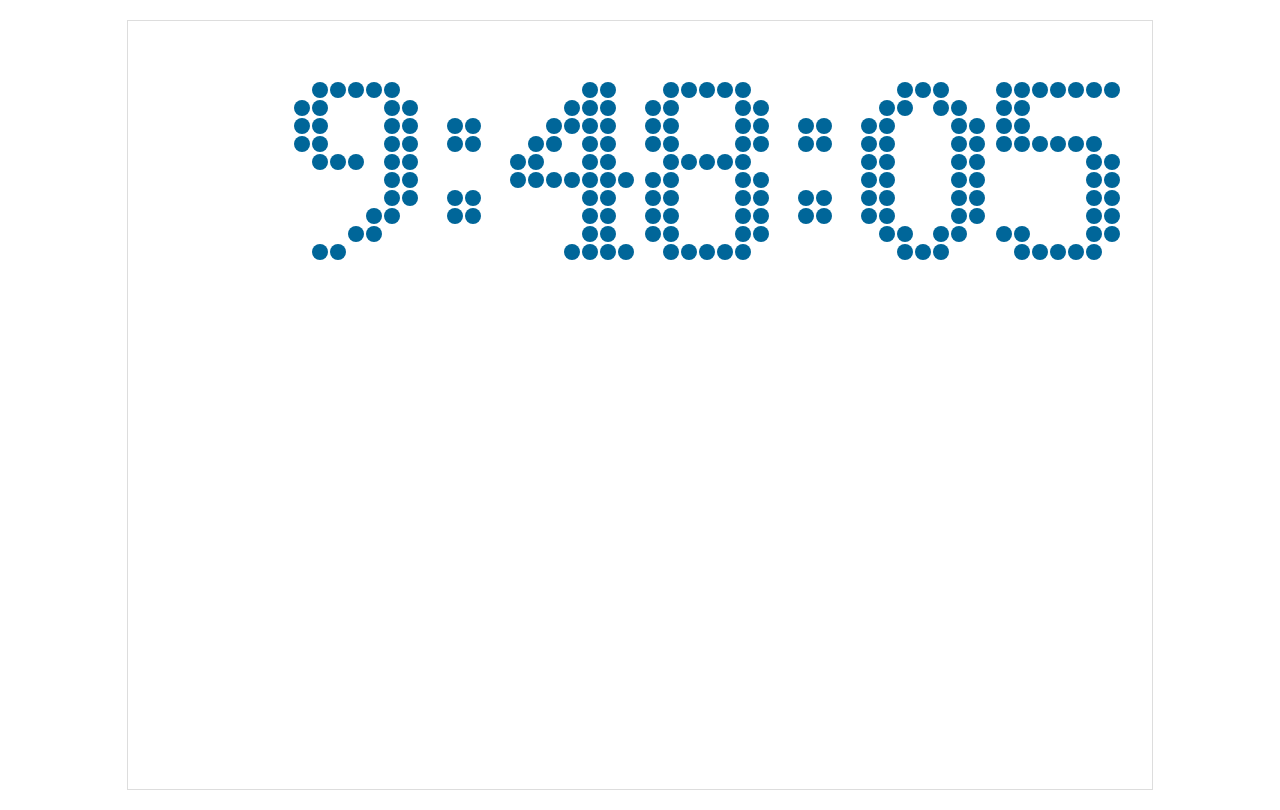
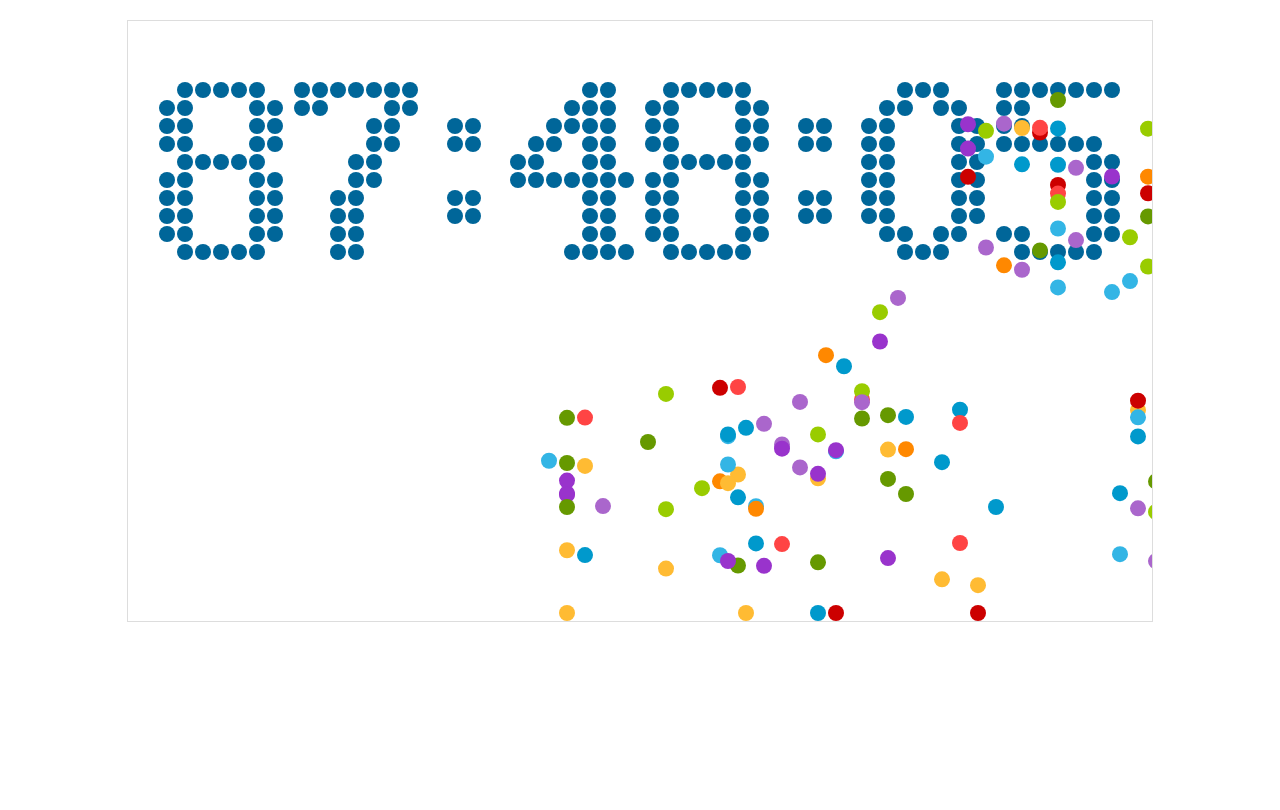
Before and after one commit to huiBuiling/html5, a plain HTML site: page html5/canvas/clock/index.html in a window 1280 px wide. Drawn offline with Linux system fonts and the light colour scheme.

Commit message:
canvas 系列-绚丽时钟

```diff
--- a/html5/canvas/clock/js/countdown.js
+++ b/html5/canvas/clock/js/countdown.js
@@ -1,13 +1,16 @@
 var WINDOW_WIDTH = 1024;
-var WINDOW_HEIGHT = 768;
-var RADIUS = 8;   //秋的半径
-var MARGIN_TOP = 60;  //距离画布的上边缘
+var WINDOW_HEIGHT = 600;
+var RADIUS = 8; //秋的半径
+var MARGIN_TOP = 60; //距离画布的上边缘
 var MARGIN_LEFT = 30; //距离画布的左边缘
 
-var endTime = new Date(2017,1,22,18,47,52);  //结束时间
-var curShowTimeSeconds=0;   //相差的秒数
+const endTime = new Date(2017, 1, 24, 18, 47, 52); //结束时间
+var curShowTimeSeconds = 0; //相差的秒数
 
-window.onload = function(){
+var balls = [];
+const colors = ["#33B5E5", "#0099CC", "#AA66CC", "#9933CC", "#99CC00", "#669900", "#FFBB33", "#FF8800", "#FF4444", "#CC0000"]
+
+window.onload = function() {
 
     var canvas = document.getElementById('canvas');
     var context = canvas.getContext("2d");
@@ -15,36 +18,16 @@ window.onload = function(){
     canvas.width = WINDOW_WIDTH;
     canvas.height = WINDOW_HEIGHT;
 
-    curShowTimeSeconds = getCurrentShowTimeSeconds();
-
-    setInterval(function(){
-    	render(context);
-    	update();
-    },50);
-
+    curShowTimeSeconds = getCurrentShowTimeSeconds()
+    setInterval(
+        function() {
+            render(context);
+            update();
+        },
+        50
+    );
 }
 
-/**
- * 更改时间
- * @return {[type]} [description]
- */
-function update(){
-
-    var nextShowTimeSeconds = getCurrentShowTimeSeconds();
-
-    var nextHours = parseInt( nextShowTimeSeconds / 3600);
-    var nextMinutes = parseInt( (nextShowTimeSeconds - nextHours * 3600)/60 )
-    var nextSeconds = nextShowTimeSeconds % 60
-
-    var curHours = parseInt( curShowTimeSeconds / 3600);
-    var curMinutes = parseInt( (curShowTimeSeconds - curHours * 3600)/60 )
-    var curSeconds = curShowTimeSeconds % 60
-
-    if( nextSeconds != curSeconds ){
-
-        curShowTimeSeconds = nextShowTimeSeconds;
-    }
-}
 /**
  * 得到当前的时间
  * @return {[type]} [description]
@@ -52,30 +35,125 @@ function update(){
 function getCurrentShowTimeSeconds() {
     var curTime = new Date();
     var ret = endTime.getTime() - curTime.getTime();
-    ret = Math.round( ret/1000 )
+    ret = Math.round(ret / 1000)
 
     return ret >= 0 ? ret : 0;
 }
 
-function render( cxt ){
+/**
+ * 更改时间
+ * @return {[type]} [description]
+ */
+function update() {
 
-	cxt.clearRect(0,0,WINDOW_WIDTH,WINDOW_HEIGHT); //擦除画布
+    var nextShowTimeSeconds = getCurrentShowTimeSeconds();
 
-    var hours = parseInt( curShowTimeSeconds / 3600);  //具体的小时
-    var minutes = parseInt( (curShowTimeSeconds - hours * 3600)/60 ); //具体的分钟数
-    var seconds = curShowTimeSeconds % 60;  //具体的秒钟
+    var nextHours = parseInt(nextShowTimeSeconds / 3600);
+    var nextMinutes = parseInt((nextShowTimeSeconds - nextHours * 3600) / 60)
+    var nextSeconds = nextShowTimeSeconds % 60
+
+    var curHours = parseInt(curShowTimeSeconds / 3600);
+    var curMinutes = parseInt((curShowTimeSeconds - curHours * 3600) / 60)
+    var curSeconds = curShowTimeSeconds % 60
+
+    if (nextSeconds != curSeconds) {
+        if (parseInt(curHours / 10) != parseInt(nextHours / 10)) {
+            addBalls(MARGIN_LEFT + 0, MARGIN_TOP, parseInt(curHours / 10));
+        }
+        if (parseInt(curHours % 10) != parseInt(nextHours % 10)) {
+            addBalls(MARGIN_LEFT + 15 * (RADIUS + 1), MARGIN_TOP, parseInt(curHours / 10));
+        }
+
+        if (parseInt(curMinutes / 10) != parseInt(nextMinutes / 10)) {
+            addBalls(MARGIN_LEFT + 39 * (RADIUS + 1), MARGIN_TOP, parseInt(curMinutes / 10));
+        }
+        if (parseInt(curMinutes % 10) != parseInt(nextMinutes % 10)) {
+            addBalls(MARGIN_LEFT + 54 * (RADIUS + 1), MARGIN_TOP, parseInt(curMinutes % 10));
+        }
+
+        if (parseInt(curSeconds / 10) != parseInt(nextSeconds / 10)) {
+            addBalls(MARGIN_LEFT + 78 * (RADIUS + 1), MARGIN_TOP, parseInt(curSeconds / 10));
+        }
+        if (parseInt(curSeconds % 10) != parseInt(nextSeconds % 10)) {
+            addBalls(MARGIN_LEFT + 93 * (RADIUS + 1), MARGIN_TOP, parseInt(nextSeconds % 10));
+        }
+
+        curShowTimeSeconds = nextShowTimeSeconds;
+    }
+
+    updateBalls();
+}
+
+/**
+ * 让所有球做物理运动
+ */
+function updateBalls() {
+
+    for (var i = 0; i < balls.length; i++) {
+
+        balls[i].x += balls[i].vx;
+        balls[i].y += balls[i].vy;
+        balls[i].vy += balls[i].g;
+
+        //配置检测
+        if (balls[i].y >= WINDOW_HEIGHT - RADIUS) {
+            balls[i].y = WINDOW_HEIGHT - RADIUS;
+            balls[i].vy = -balls[i].vy * 0.75;
+        }
+    }
+}
+
+/**
+ * 把球添加进去
+ */
+function addBalls(x, y, num) {
+
+    for (var i = 0; i < digit[num].length; i++)
+        for (var j = 0; j < digit[num][i].length; j++)
+            if (digit[num][i][j] == 1) {
+                var aBall = {
+                    x: x + j * 2 * (RADIUS + 1) + (RADIUS + 1),
+                    y: y + i * 2 * (RADIUS + 1) + (RADIUS + 1),
+                    g: 1.5 + Math.random(),
+                    vx: Math.pow(-1, Math.ceil(Math.random() * 1000)) * 4,   //取-4或者4
+                    vy: -5,
+                    color: colors[Math.floor(Math.random() * colors.length)]
+                }
+
+                balls.push(aBall)
+            }
+}
+
+function render(cxt) {
+
+    cxt.clearRect(0, 0, WINDOW_WIDTH, WINDOW_HEIGHT); //擦除画布
+
+    var hours = parseInt(curShowTimeSeconds / 3600); //具体的小时
+    var minutes = parseInt((curShowTimeSeconds - hours * 3600) / 60); //具体的分钟数
+    var seconds = curShowTimeSeconds % 60; //具体的秒钟
 
     //第一个数字
     //renderDigit( MARGIN_LEFT , MARGIN_TOP , parseInt(hours/10) , cxt );
     //之所以RADIUS+1是为了保持空隙，这里是15，是因为每个数字占7列，也就是7个球，那么下一个数字的
     //最左边就是7*2的距离，为了空隙就15了
-    renderDigit( MARGIN_LEFT + 15*(RADIUS+1) , MARGIN_TOP , parseInt(hours%10) , cxt );
-    renderDigit( MARGIN_LEFT + 30*(RADIUS + 1) , MARGIN_TOP , 10 , cxt );
-    renderDigit( MARGIN_LEFT + 39*(RADIUS+1) , MARGIN_TOP , parseInt(minutes/10) , cxt);
-    renderDigit( MARGIN_LEFT + 54*(RADIUS+1) , MARGIN_TOP , parseInt(minutes%10) , cxt);
-    renderDigit( MARGIN_LEFT + 69*(RADIUS+1) , MARGIN_TOP , 10 , cxt);
-    renderDigit( MARGIN_LEFT + 78*(RADIUS+1) , MARGIN_TOP , parseInt(seconds/10) , cxt);
-    renderDigit( MARGIN_LEFT + 93*(RADIUS+1) , MARGIN_TOP , parseInt(seconds%10) , cxt);
+    renderDigit(MARGIN_LEFT, MARGIN_TOP, parseInt(hours / 10), cxt)
+    renderDigit(MARGIN_LEFT + 15 * (RADIUS + 1), MARGIN_TOP, parseInt(hours % 10), cxt)
+    renderDigit(MARGIN_LEFT + 30 * (RADIUS + 1), MARGIN_TOP, 10, cxt)
+    renderDigit(MARGIN_LEFT + 39 * (RADIUS + 1), MARGIN_TOP, parseInt(minutes / 10), cxt);
+    renderDigit(MARGIN_LEFT + 54 * (RADIUS + 1), MARGIN_TOP, parseInt(minutes % 10), cxt);
+    renderDigit(MARGIN_LEFT + 69 * (RADIUS + 1), MARGIN_TOP, 10, cxt);
+    renderDigit(MARGIN_LEFT + 78 * (RADIUS + 1), MARGIN_TOP, parseInt(seconds / 10), cxt);
+    renderDigit(MARGIN_LEFT + 93 * (RADIUS + 1), MARGIN_TOP, parseInt(seconds % 10), cxt);
+
+    for (var i = 0; i < balls.length; i++) {
+        cxt.fillStyle = balls[i].color;
+
+        cxt.beginPath();
+        cxt.arc(balls[i].x, balls[i].y, RADIUS, 0, 2 * Math.PI, true);
+        cxt.closePath();
+
+        cxt.fill();
+    }
 }
 
 /**
@@ -86,14 +164,15 @@ function render( cxt ){
  * @param   cxt context
  * @return  void
  */
-function renderDigit( x , y , num , cxt ){
+function renderDigit(x, y, num, cxt) {
 
     cxt.fillStyle = "rgb(0,102,153)";
-    for( var i = 0 ; i < digit[num].length ; i ++ )
-        for(var j = 0 ; j < digit[num][i].length ; j ++ )
-            if( digit[num][i][j] == 1 ){
+
+    for (var i = 0; i < digit[num].length; i++)
+        for (var j = 0; j < digit[num][i].length; j++)
+            if (digit[num][i][j] == 1) {
                 cxt.beginPath();
-                cxt.arc( x+j*2*(RADIUS+1)+(RADIUS+1) , y+i*2*(RADIUS+1)+(RADIUS+1) , RADIUS , 0 , 2*Math.PI )
+                cxt.arc(x + j * 2 * (RADIUS + 1) + (RADIUS + 1), y + i * 2 * (RADIUS + 1) + (RADIUS + 1), RADIUS, 0, 2 * Math.PI)
                 cxt.closePath()
 
                 cxt.fill()
```
Also changed, not shown: html5/canvas/physics/index.html (+1 -1 lines).
